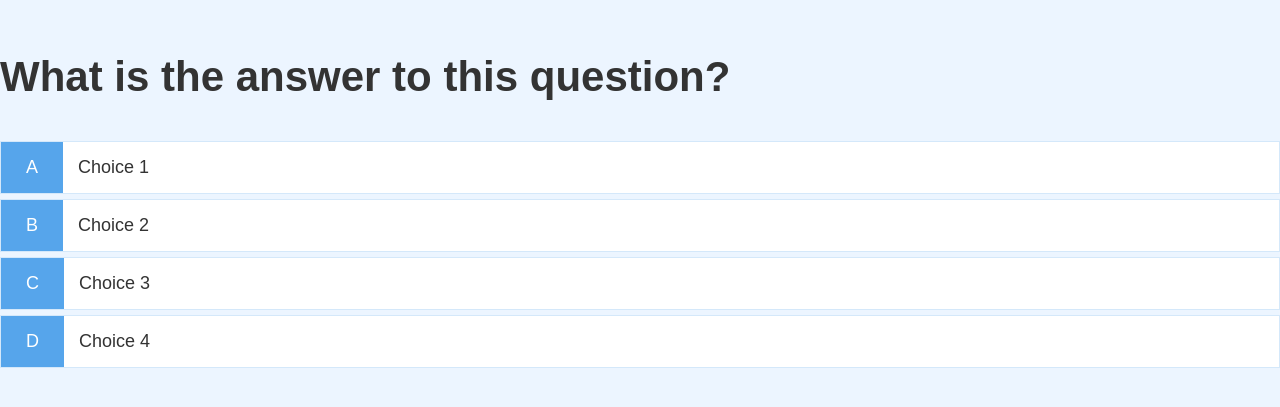
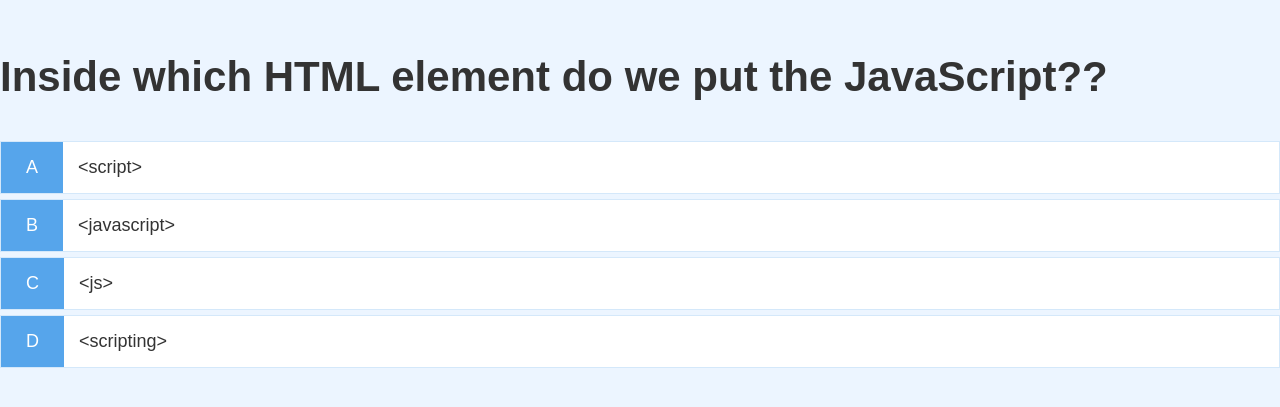
Before and after one commit to manmeet12345/Quizapp, a plain HTML site: page game.html in a window 1280 px wide. Shown: the part 187-594 px from the top of the page. Drawn offline with Linux system fonts and the light colour scheme.

Commit message:
Hardcoded the questions

```diff
--- a/game.html
+++ b/game.html
@@ -14,21 +14,22 @@
             <h2 id="question">What is the answer to this question?</h2>
             <div class="choice-container">
                 <p class="choice-prefix">A</p>
-                <p class="choice-text">Choice 1</p>
+                <p class="choice-text" data-number="1">Choice 1</p>
             </div>
             <div class="choice-container">
                 <p class="choice-prefix">B</p>
-                <p class="choice-text">Choice 2</p>
+                <p class="choice-text" data-number="2">Choice 2</p>
             </div>
             <div class="choice-container">
                 <p class="choice-prefix">C</p>
-                <p class="choice-text">Choice 3</p>
+                <p class="choice-text" data-number="3">Choice 3</p>
             </div>
             <div class="choice-container">
                 <p class="choice-prefix">D</p>
-                <p class="choice-text">Choice 4</p>
+                <p class="choice-text" data-number="4">Choice 4</p>
             </div>
         </div>
     </div>
+    <script src="game.js"></script>
 </body>
 </html>
--- /dev/null
+++ b/game.js
@@ -0,0 +1,67 @@
+const question = document.getElementById("question");
+const choices = Array.from(document.getElementsByClassName("choice-text"));
+console.log(choices)
+
+let currentQuestion = {};
+let acceptingAnswera = true;
+let score = 0;
+let questionCounter = 0;
+let availableQuestions = [];
+
+let questions = [
+    {
+        question: 'Inside which HTML element do we put the JavaScript??',
+        choice1: '<script>',
+        choice2: '<javascript>',
+        choice3: '<js>',
+        choice4: '<scripting>',
+        answer: 1,
+    },
+    {
+        question: "What is the correct syntax for referring to an external script called 'xxx.js'?",
+        choice1: "<script href='xxx.js'>",
+        choice2: "<script name='xxx.js'>",
+        choice3: "<script src='xxx.js'>",
+        choice4: "<script file='xxx.js'>",
+        answer: 3,
+    },
+    {
+        question: " How do you write 'Hello World' in an alert box?",
+        choice1: "msgBox('Hello World');",
+        choice2: "alertBox('Hello World');",
+        choice3: "msg('Hello World');",
+        choice4: "alert('Hello World');",
+        answer: 4,
+    },
+];
+
+//Constants
+
+const CORRECT_BONUS = 10;
+const MAX_QUESTIONS = 3;
+
+startGame = () => {
+    questionCounter = 0;
+    score = 0;
+    availableQuestions = [...questions];
+    getNewQuestion();
+};
+
+
+getNewQuestion = () => {
+    questionCounter++;
+    const questionIndex =Math.floor(Math.random() * availableQuestions.length);
+    currentQuestion = availableQuestions[questionIndex];
+    question.innerText = currentQuestion.question;
+
+    choices.forEach(myFunction);
+
+    function myFunction(choice){
+        const number = choice.dataset["number"];
+        choice.innerText = currentQuestion["choice" + number];
+    };
+
+};
+
+
+startGame();
```
